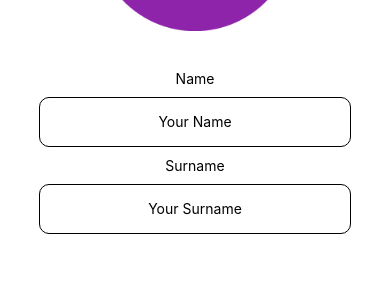
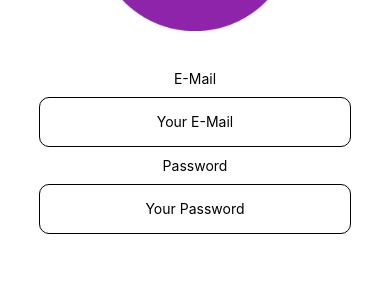
Before and after one commit to erenavar/login-page, a React Native app: screen / in a window 390 px wide. Shown: the part 296-580 px from the top of the page. Built offline with nearby package versions, Linux system fonts and the light colour scheme.

Commit message:
change input types and adjust activity indicator settings

```diff
--- a/App.js
+++ b/App.js
@@ -1,6 +1,7 @@
 import { StatusBar } from "expo-status-bar";
 import { useState } from "react";
 import {
+  ActivityIndicator,
   Image,
   Pressable,
   StyleSheet,
@@ -8,39 +9,46 @@ import {
   TextInput,
   View,
 } from "react-native";
+import Loading from "./src/components/Loading";
 
 export default function App() {
   const [name, setName] = useState("");
   const [surname, setSurname] = useState("");
+  const [isLoading, setIsLoading] = useState(false);
   return (
     <View style={styles.container}>
       <Image
         style={styles.image}
         source={require("./assets/images/loginIcon.png")}
       />
-      <Text>Name</Text>
+      <Text>E-Mail</Text>
       <TextInput
+        inputMode="email"
         style={styles.textInput}
         value={name}
         onChangeText={setName}
-        placeholder="Your Name"
+        placeholder="Your E-Mail"
       />
-      <Text>Surname</Text>
+      <Text>Password</Text>
       <TextInput
+        secureTextEntry={true}
         style={styles.textInput}
         value={surname}
         onChangeText={setSurname}
-        placeholder="Your Surname"
+        placeholder="Your Password"
       />
       <Pressable
         style={({ pressed }) => [
           { backgroundColor: pressed ? "gray" : "#8E24AA" },
           styles.button,
         ]}
-        onPress={() => {}}
+        onPress={() => {
+          setIsLoading(true);
+        }}
       >
         <Text style={styles.buttonText}>Save</Text>
       </Pressable>
+      {isLoading ? <Loading /> : null}
     </View>
   );
 }
--- /dev/null
+++ b/src/components/Loading.js
@@ -0,0 +1,29 @@
+import { ActivityIndicator, StyleSheet, Text, View } from "react-native";
+import React from "react";
+
+const Loading = () => {
+  return (
+    <View style={styles.container}>
+      <ActivityIndicator size={"large"} />
+      <Text style={styles.text}>Loading...</Text>
+    </View>
+  );
+};
+
+export default Loading;
+
+const styles = StyleSheet.create({
+  container: {
+    flex: 1,
+    position: "absolute",
+    width: "100%",
+    height: "100%",
+    alignItems: "center",
+    justifyContent: "center",
+    backgroundColor: "red",
+  },
+  text: {
+    fontWeight: "bold",
+    marginTop: 20,
+  },
+});
```
